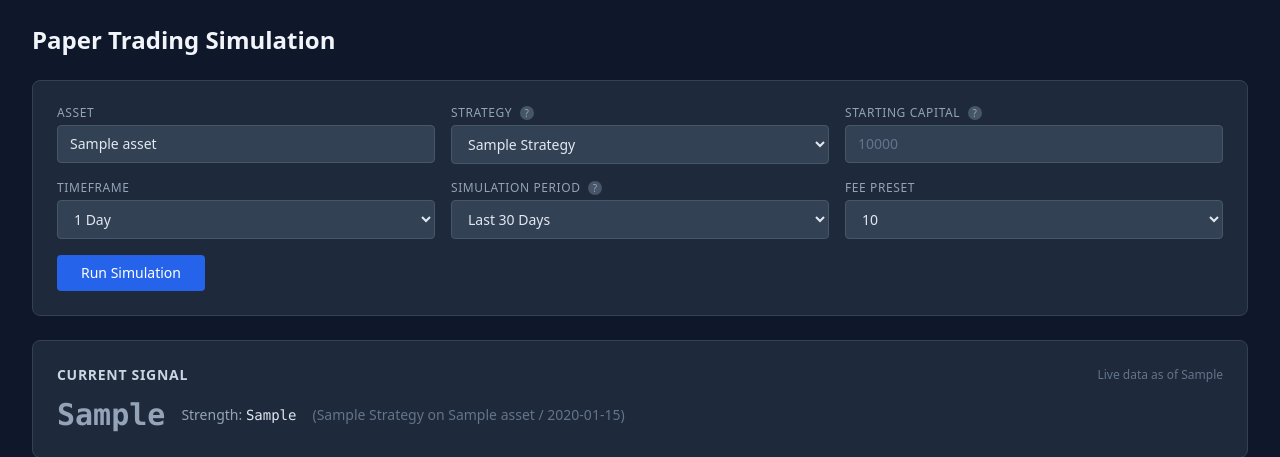
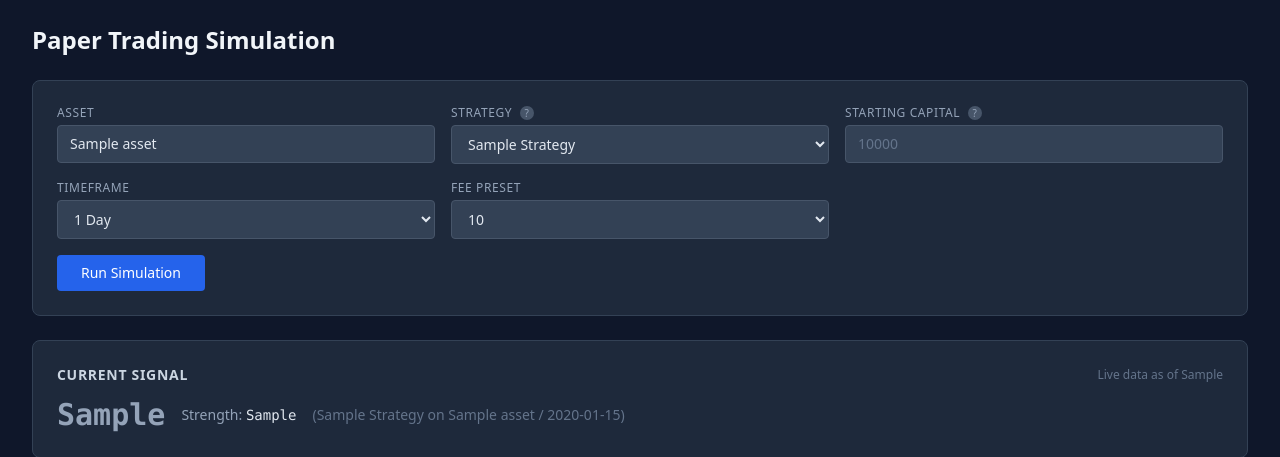
Before and after one commit to joehohoho/market-signal-lab, a FastAPI app: template src/ui/templates/simulate.html in a window 1280 px wide. Shown: the part 57-514 px from the top of the page. Run offline with FastAPI, Linux system fonts and the light colour scheme; the template is opened without the code that fills it: most values are stand-ins (such as "Sample title", 1, 10 or a date in 2020); parts of the project's set-up code (start-up, migrations or seed data) failed here and were passed over; some libraries are stand-ins or nearby versions.

Commit message:
Remove period selector from simulate — always use full actual history
Fetches all available data up to today and runs the strategy across
the entire history. No period picker needed — it shows what the
strategy would have actually done and what it signals right now.

Co-Authored-By: Claude Opus 4.6 <noreply@anthropic.com>

```diff
--- a/src/api/routes.py
+++ b/src/api/routes.py
@@ -522,18 +522,12 @@ def create_app() -> FastAPI:
         strategy: str = Form(...),
         timeframe: str = Form(default="1d"),
         capital: float = Form(default=10000.0),
-        period: str = Form(default="1y"),
         fee_preset: str = Form(default="crypto_major"),
     ):
         """Run a paper trading simulation with live market data."""
-        # Determine how far back to fetch
-        period_days = {"30d": 30, "90d": 90, "6m": 180, "1y": 365, "all": 3650}
-        days = period_days.get(period, 365)
-
-        # Add extra warmup bars for strategy indicators (e.g. SMA needs history)
-        warmup_days = 60
+        # Fetch all available history up to right now
         end_dt = datetime.now(tz=timezone.utc)
-        start_dt = end_dt - pd.Timedelta(days=days + warmup_days)
+        start_dt = end_dt - pd.Timedelta(days=3650)  # up to 10 years
 
         # Fetch live data from yfinance
         try:
@@ -595,15 +589,6 @@ def create_app() -> FastAPI:
                 "result": None,
             })
 
-        # Determine where the actual simulation period starts (after warmup)
-        sim_cutoff = end_dt - pd.Timedelta(days=days)
-        sim_cutoff_naive = pd.Timestamp(sim_cutoff).tz_localize(None)
-        sim_start_idx = 0
-        for idx_i in range(len(df)):
-            if df.iloc[idx_i]["timestamp"] >= sim_cutoff_naive:
-                sim_start_idx = idx_i
-                break
-
         # Run paper trading simulation across all bars
         sim = PaperTradingSimulator(
             initial_capital=capital,
@@ -631,13 +616,9 @@ def create_app() -> FastAPI:
 
             sim.step(candle, step_signals)
 
-            # Only track equity for the actual simulation period
-            if i >= sim_start_idx:
-                equity = sim.get_portfolio_value({asset: float(row["close"])})
-                equity_values.append(equity)
-                equity_dates.append(row["timestamp"])
-
-        sim_bars = len(df) - sim_start_idx
+            equity = sim.get_portfolio_value({asset: float(row["close"])})
+            equity_values.append(equity)
+            equity_dates.append(row["timestamp"])
 
         # Build equity curve chart
         equity_series = pd.Series(equity_values, index=pd.to_datetime(equity_dates))
@@ -702,7 +683,6 @@ def create_app() -> FastAPI:
                 "asset": asset,
                 "strategy": strategy,
                 "timeframe": timeframe,
-                "period": period,
                 "fee_preset": fee_preset,
                 "initial_capital": f"${capital:,.2f}",
                 "initial_capital_raw": capital,
@@ -710,7 +690,7 @@ def create_app() -> FastAPI:
                 "total_pnl": f"${total_pnl:,.2f}",
                 "total_pnl_pct": f"{total_pnl_pct:.2f}%",
                 "total_trades": len(trades),
-                "total_bars": sim_bars,
+                "total_bars": len(df),
                 "data_as_of": _format_timestamp(str(df["timestamp"].iloc[-1])),
                 "current_signal": current_signal_str,
                 "current_strength": f"{current_strength:.2f}",
--- a/src/ui/templates/simulate.html
+++ b/src/ui/templates/simulate.html
@@ -65,25 +65,6 @@
                         class="w-full bg-slate-700 border border-slate-600 text-slate-200 text-sm rounded px-3 py-2 focus:ring-blue-500 focus:border-blue-500">
                     <option value="1d" {% if result and result.timeframe == '1d' %}selected{% endif %}>1 Day</option>
                     <option value="15m" {% if result and result.timeframe == '15m' %}selected{% endif %}>15 Min</option>
-                </select>
-            </div>
-            <div>
-                <label class="block text-xs text-slate-400 mb-1 uppercase tracking-wider">
-                    Simulation Period
-                    <span class="group/tip relative inline-block cursor-help ml-1">
-                        <span class="inline-flex items-center justify-center w-3.5 h-3.5 rounded-full bg-slate-600 text-[10px] text-slate-400">?</span>
-                        <span class="invisible group-hover/tip:visible absolute bottom-full left-1/2 -translate-x-1/2 mb-1 px-2 py-1 text-xs text-slate-200 bg-slate-900 rounded shadow-lg w-48 text-center normal-case z-10">
-                            How far back in history to simulate. The strategy will trade as if it were running live during this period.
-                        </span>
-                    </span>
-                </label>
-                <select name="period"
-                        class="w-full bg-slate-700 border border-slate-600 text-slate-200 text-sm rounded px-3 py-2 focus:ring-blue-500 focus:border-blue-500">
-                    <option value="30d" {% if result and result.period == '30d' %}selected{% endif %}>Last 30 Days</option>
-                    <option value="90d" {% if result and result.period == '90d' %}selected{% endif %}>Last 90 Days</option>
-                    <option value="6m" {% if result and result.period == '6m' %}selected{% endif %}>Last 6 Months</option>
-                    <option value="1y" {% if result and result.period == '1y' %}selected{% endif %}>Last 1 Year</option>
-                    <option value="all" {% if result and result.period == 'all' %}selected{% endif %}>All Available</option>
                 </select>
             </div>
             <div>
```
